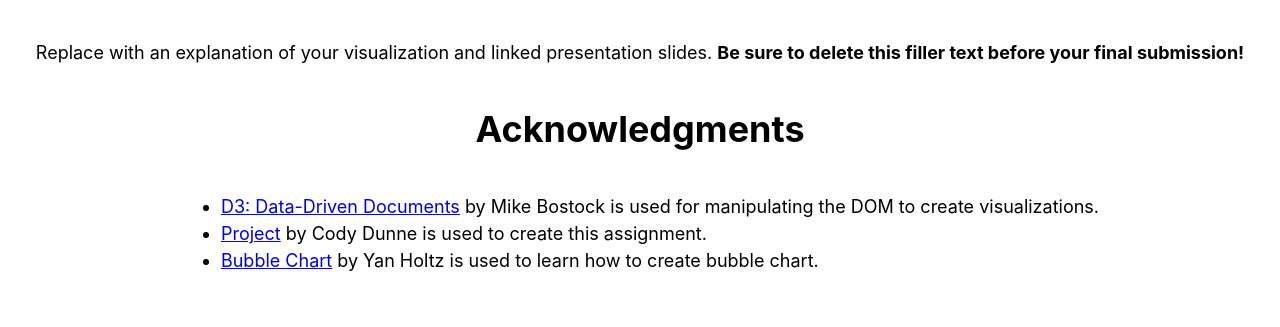
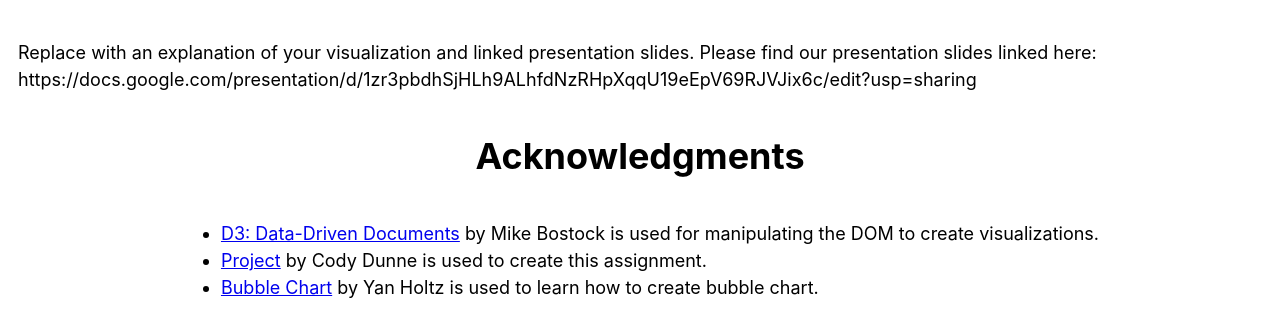
Before and after one commit to DS4200-S22/final-project-once-upon-a-vis, a plain HTML site: page index.html in a window 1280 px wide. Shown: the part 5537-5864 px from the top of the page. Before the commit the page ends 5837 px from the top, so only its background shows below. Drawn offline with Linux system fonts and the light colour scheme.

Commit message:
Update index.html

```diff
--- a/index.html
+++ b/index.html
@@ -77,8 +77,9 @@
     <!-- Visualization writeup -->
     <h1>Visualization Explanation</h1>
     <p>
-      Replace with an explanation of your visualization and linked presentation slides. <strong>Be sure to delete this
-        filler text before your final submission!</strong>
+      Replace with an explanation of your visualization and linked presentation slides.
+
+      Please find our presentation slides linked here: https://docs.google.com/presentation/d/1zr3pbdhSjHLh9ALhfdNzRHpXqqU19eEpV69RJVJix6c/edit?usp=sharing
     </p>
 
     <!-- Attributions -->
```
